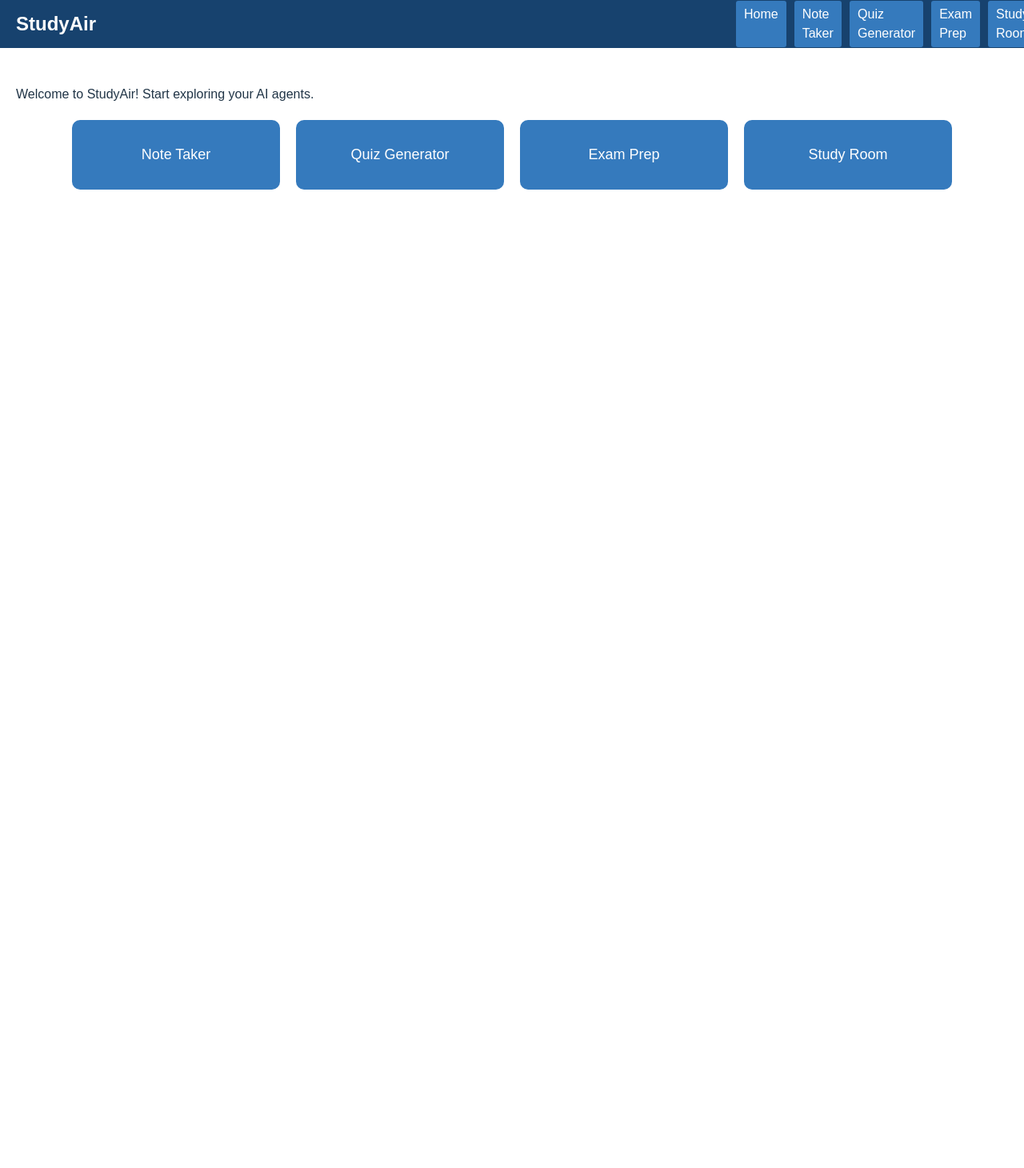
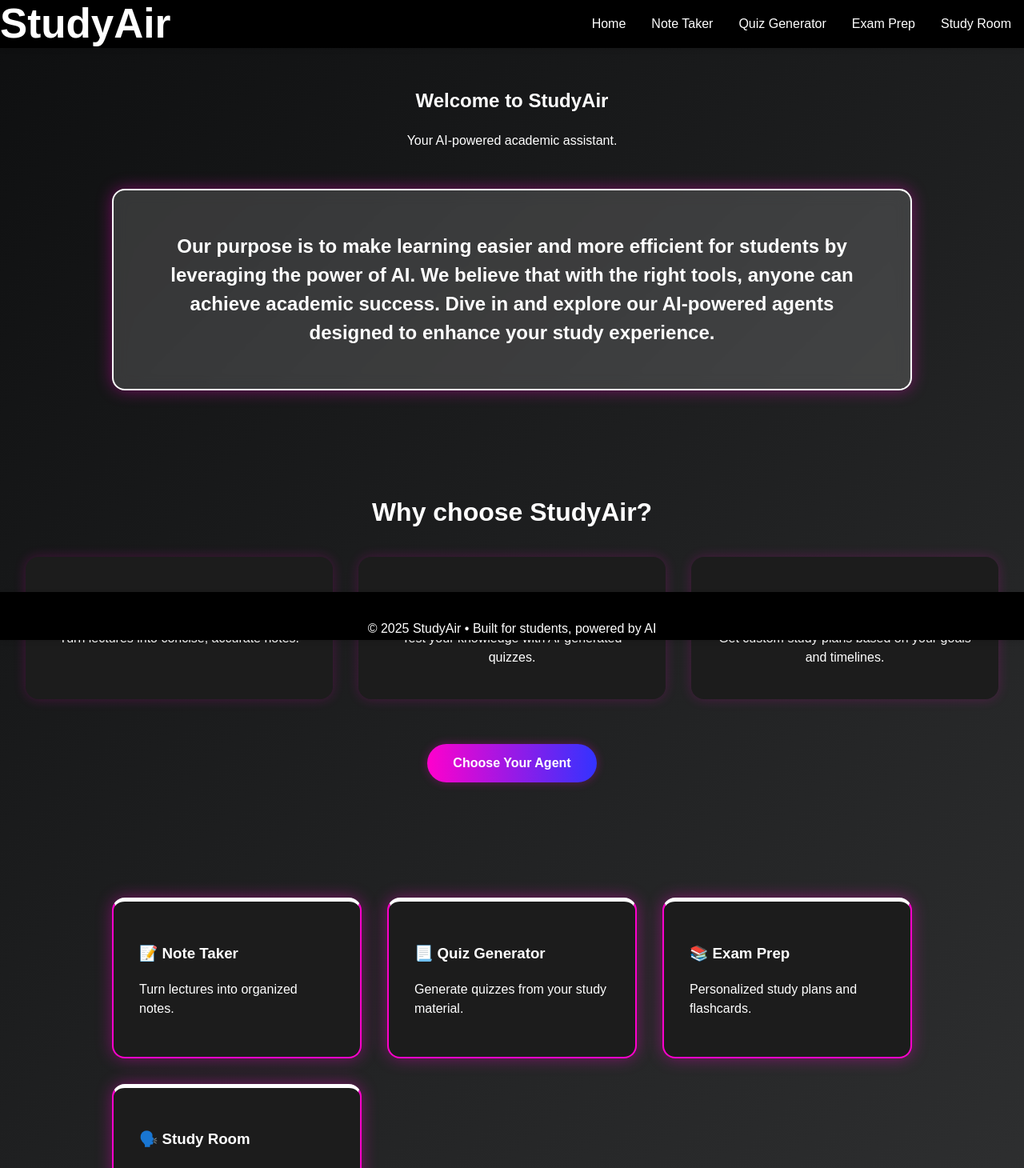
Before and after one commit to SommieOgu/StudyAir, a React (Vite) app: page / in a window 1280 px wide. Shown: the top 1460 px of the page at 80% size. Before the commit the page ends 800 px from the top, so only its background shows below. Built offline with nearby package versions, Linux system fonts and the light colour scheme.

Commit message:
Redid layout, added new features

```diff
--- a/src/App.css
+++ b/src/App.css
@@ -1,84 +1,172 @@
-
 html, body, #root {
+  width: 100%;
   margin: 0;
-  padding: 0;
-  width: 100%;
-  height: 100%;
-  font-family: Arial, sans-serif;
+  scroll-behavior: smooth;
 }
 
-/* Header bar */
+.app {
+  display: flex;
+  flex-direction: column;
+  min-height: 100vh; /* Full viewport height */
+}
+
+.main-content {
+  flex: 1;
+  padding-top: 60px;  /* height of header */
+  padding-bottom: 60px; /* height of footer */
+  overflow-y: auto; /* allow scroll inside main content */
+}
+
+
 .top-header {
+  display: flex;
   position: fixed;
-  top: 0;
-  left: 0;
-  width: 100%;
+  z-index: 1100;
   height: 60px;
-  background-color: #17426e;
+  width : 100%;
+  justify-content: space-between;
+  align-items: center;
+  background: black;
+  color: white;
+  box-shadow: 0 2px 6px rgba(0,0,0,0.1);
+}
+
+.description {
+  background: rgba(255, 255, 255, 0.15);
+  backdrop-filter: blur(10px);
+  border: 2px solid white;
+  box-shadow: 0 0 20px rgba(255, 0, 204, 0.4);
+  transition: all 0.3s ease;
+  border-radius: 1rem;
+  padding: 2rem 3rem;
+  color: white;
+  width: 80%;
+  max-width: 900px;
+  margin: 3rem auto;
+  text-align: center;
+}
+
+body {
+  font-family: 'Poppins', sans-serif;
+  margin: 0;
+  background: linear-gradient(135deg, #0e0f10, #303132);
+  background-color: black;
   color: white;
   display: flex;
-  align-items: center;
-  gap: 800px;
-  padding: 0 20px;
-  z-index: 1000;
+  flex-direction: column;
 }
 
-/* Header title */
-.top-header h1 {
-  margin: 0;
-  font-size: 24px;
-}
 
-/* Navigation buttons */
-.nav-buttons {
-  display: flex;
-  gap: 10px;
-}
 
 .nav-buttons a {
+  margin: 0 1rem;
   color: white;
   text-decoration: none;
-  padding: 5px 10px;
-  background-color: #357ABD;
-  border-radius: 3px;
-  transition: background-color 0.2s;
+  font-weight: 500;
 }
 
 .nav-buttons a:hover {
-  background-color: #c8d5e7;
+  text-decoration: underline;
 }
 
-/* Push main content below header */
-main {
-  margin-top: 70px;
-  padding: 20px;
+.hero {
+  text-align: center;
+  margin: 3rem 0;
+  color: white;
 }
 
-/* Agent boxes row */
-.agent-row {
-  display: flex;
-  gap: 20px;
-  justify-content: center; /* center row horizontally */
-  flex-wrap: wrap;
-  margin-top: 20px;
+.agent-grid {
+  display: grid;
+  grid-template-columns: repeat(auto-fit, minmax(250px, 1fr));
+  gap: 2rem;
+  padding: 3rem 2rem;
+  margin: 3rem auto; /* Adds vertical spacing */
+  max-width: 1000px;
 }
 
-/* Individual agent cards */
+
 .agent-card {
-  background-color: #357ABD;
+  background: #1c1c1c;
+  border-radius: 1rem;
+  padding: 2rem;
   color: white;
-  padding: 30px;
-  text-align: center;
-  border-radius: 10px;
-  font-size: 18px;
-  cursor: pointer;
-  text-decoration: none; /* remove underline */
-  flex: 1 1 150px;
-  max-width: 200px;
-  transition: transform 0.2s, background-color 0.2s;
+  border: 2px solid #ff00cc;
+  background-clip: padding-box;
+  box-shadow: 0 0 20px rgba(255, 0, 204, 0.4); /* glowy effect */
+  transition: all 0.3s ease;
 }
 
 .agent-card:hover {
+  transform: scale(1.03);
+  box-shadow: 0 0 30px rgba(255, 0, 204, 0.6);
+}
+
+.note-taker { border-top: 5px solid white; }
+.quiz-generator { border-top: 5px solid white; }
+.exam-prep { border-top: 5px solid white; }
+.study-room { border-top: 5px solid white; }
+
+.cta-button {
+  display: inline-block;
+  margin-top: 1.5rem;
+  padding: 0.75rem 2rem;
+  background: linear-gradient(to right, #ff00cc, #3333ff);
+  color: white;
+  font-weight: 600;
+  border: none;
+  border-radius: 50px;
+  text-decoration: none;
+  font-size: 1rem;
+  box-shadow: 0 0 12px rgba(255, 0, 204, 0.3);
+  transition: all 0.3s ease;
+}
+
+.cta-button:hover {
+  transform: translateY(-2px);
+  box-shadow: 0 0 20px rgba(255, 0, 204, 0.6);
+}
+.features {
+  text-align: center;
+  padding: 3rem 1rem;
+  color: white;
+}
+
+.features h3 {
+  font-size: 2rem;
+  margin-bottom: 2rem;
+}
+
+.feature-grid {
+  display: grid;
+  gap: 2rem;
+  grid-template-columns: repeat(auto-fit, minmax(250px, 1fr));
+  padding: 0 1rem;
+  margin-bottom: 2rem;
+}
+
+.feature-card {
+  background: #1c1c1c;
+  padding: 1.5rem;
+  border-radius: 1rem;
+  box-shadow: 0 0 15px rgba(255, 0, 204, 0.2);
+  transition: transform 0.3s ease;
+}
+
+.feature-card:hover {
   transform: translateY(-5px);
-  background-color: #ced5dd;
+  box-shadow: 0 0 25px rgba(255, 0, 204, 0.4);
 }
+
+.footer {
+  height: 60px;
+  width: 100%;
+  margin-top: auto;
+  bottom: 0;
+  position: fixed;
+  z-index: 1000;
+  text-align: center;
+  line-height: 60px;
+  background: black;
+  color: white;
+  box-shadow: 0 2px 6px rgba(0,0,0,0.1);
+}
--- a/src/App.jsx
+++ b/src/App.jsx
@@ -8,9 +8,9 @@ import StudyRoom from "./pages/StudyRoom";
 
 function App() {
   return (
-    <div>
+    <div className="app">
       <header className="top-header">
-        <h1>StudyAir</h1>
+        <h1 className="logo">StudyAir</h1>
         <nav className="nav-buttons">
           <Link to="/">Home</Link>
           <Link to="/note-taker">Note Taker</Link>
@@ -20,28 +20,74 @@ function App() {
         </nav>
       </header>
 
-      <main>
+      <main className="main-content">
         <Routes>
-          {/* Main page with the four agent boxes */}
           <Route path="/" element={
-            <div>
-              <p>Welcome to StudyAir! Start exploring your AI agents.</p>
-              <div className="agent-row">
-                <Link className="agent-card" to="/note-taker">Note Taker</Link>
-                <Link className="agent-card" to="/quiz-generator">Quiz Generator</Link>
-                <Link className="agent-card" to="/exam-prep">Exam Prep</Link>
-                <Link className="agent-card" to="/study-room">Study Room</Link>
+            <section className="home">
+              <div className="hero">
+                <h2>Welcome to StudyAir</h2>
+                <p>Your AI-powered academic assistant.</p>
               </div>
-            </div>
+
+              <div className="description">
+                <h2>
+                  Our purpose is to make learning easier and more efficient for students by leveraging the power of AI.
+                  We believe that with the right tools, anyone can achieve academic success. Dive in and explore our AI-powered agents designed to enhance your study experience.
+                </h2>
+              </div>
+
+              <div className="features">
+                <h3>Why choose StudyAir?</h3>
+                <div className="feature-grid">
+                  <div className="feature-card">
+                    <h4>🎯 Smart Summaries</h4>
+                    <p>Turn lectures into concise, accurate notes.</p>
+                  </div>
+                  <div className="feature-card">
+                    <h4>🧠 Personalized Quizzing</h4>
+                    <p>Test your knowledge with AI-generated quizzes.</p>
+                  </div>
+                  <div className="feature-card">
+                    <h4>📅 Study Plans</h4>
+                    <p>Get custom study plans based on your goals and timelines.</p>
+                  </div>
+                </div>
+
+                {/* CTA Button */}
+                <a href="#agents" className="cta-button">Choose Your Agent</a>
+              </div>
+
+              {/* Agent Section */}
+              <div id="agents" className="agent-grid">
+                <Link className="agent-card note-taker" to="/note-taker">
+                  <h3>📝 Note Taker</h3>
+                  <p>Turn lectures into organized notes.</p>
+                </Link>
+                <Link className="agent-card quiz-generator" to="/quiz-generator">
+                  <h3>📃 Quiz Generator</h3>
+                  <p>Generate quizzes from your study material.</p>
+                </Link>
+                <Link className="agent-card exam-prep" to="/exam-prep">
+                  <h3>📚 Exam Prep</h3>
+                  <p>Personalized study plans and flashcards.</p>
+                </Link>
+                <Link className="agent-card study-room" to="/study-room">
+                  <h3>🗣️ Study Room</h3>
+                  <p>Collaborate and learn with others.</p>
+                </Link>
+              </div>
+            </section>
           } />
-
-          {/* Other pages */}
           <Route path="/note-taker" element={<NoteTaker />} />
           <Route path="/quiz-generator" element={<QuizGenerator />} />
           <Route path="/exam-prep" element={<ExamPrep />} />
           <Route path="/study-room" element={<StudyRoom />} />
         </Routes>
       </main>
+
+      <footer className="footer">
+        <p>© 2025 StudyAir • Built for students, powered by AI</p>
+      </footer>
     </div>
   );
 }
```
